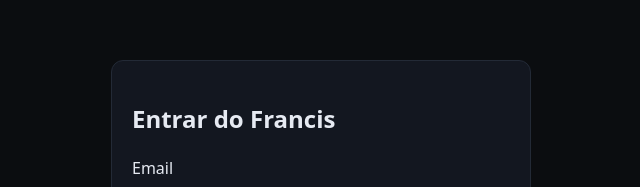
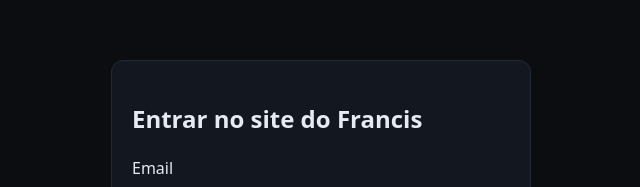
Before and after one commit to MarquinhosSilvino/projeto_francis, a plain HTML site: page index.html in a window 1280 px wide. Shown: the part 142-329 px from the top of the page, without its empty margins (319-959 px from the left). Drawn offline with Linux system fonts and the light colour scheme.

Commit message:
Update index.html

```diff
--- a/index.html
+++ b/index.html
@@ -9,7 +9,7 @@
   <body>
     <main class="container auth-container">
       <section class="card auth-card">
-        <h1>Entrar do Francis</h1>
+        <h1>Entrar no site do Francis</h1>
         <form id="loginForm" class="form">
           <label for="email">Email</label>
           <input type="email" id="email" name="email" placeholder="voce@exemplo.com" required />
@@ -22,4 +22,5 @@
     </main>
     <script src="app.js"></script>
   </body>
+
 </html>
```
